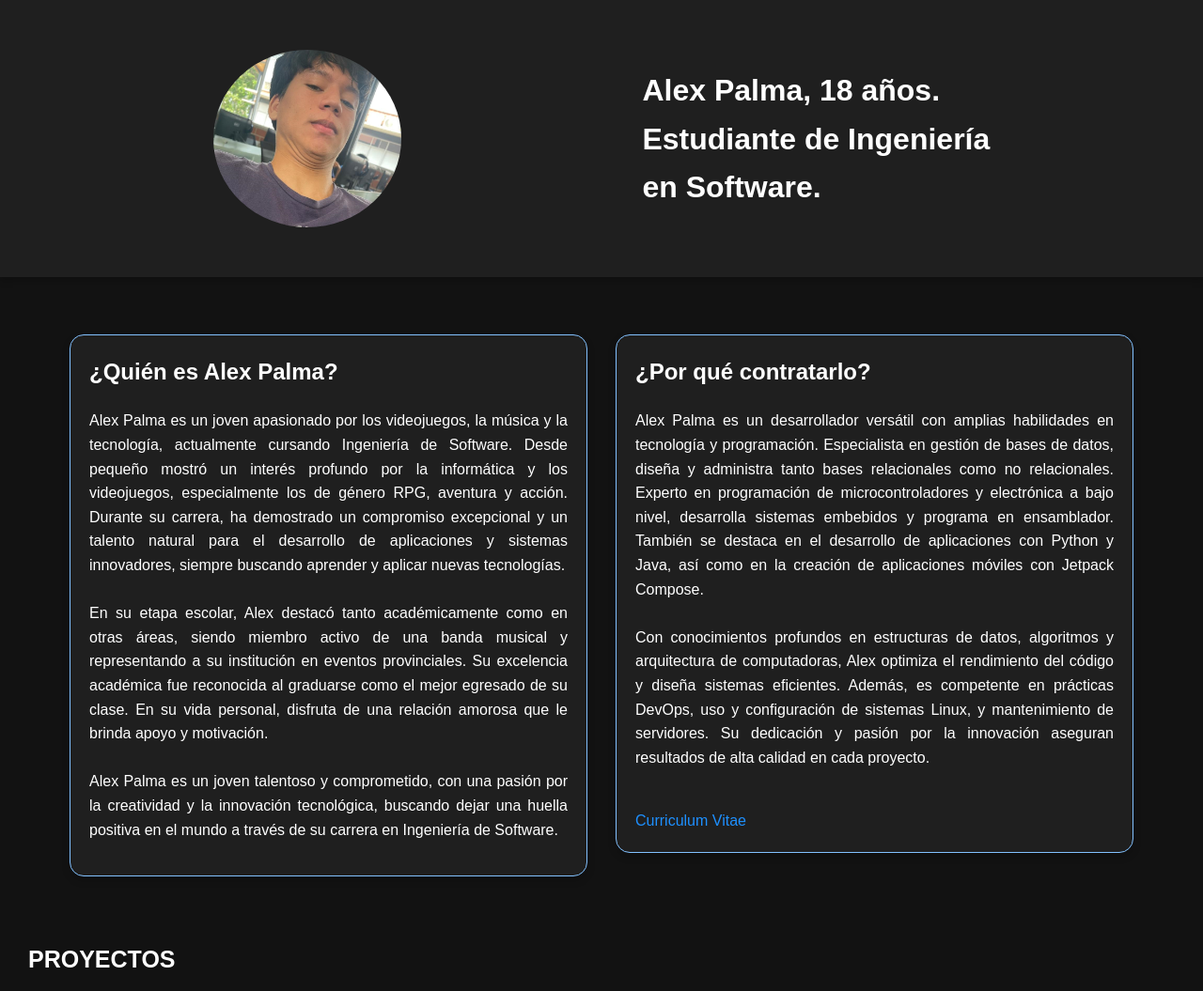
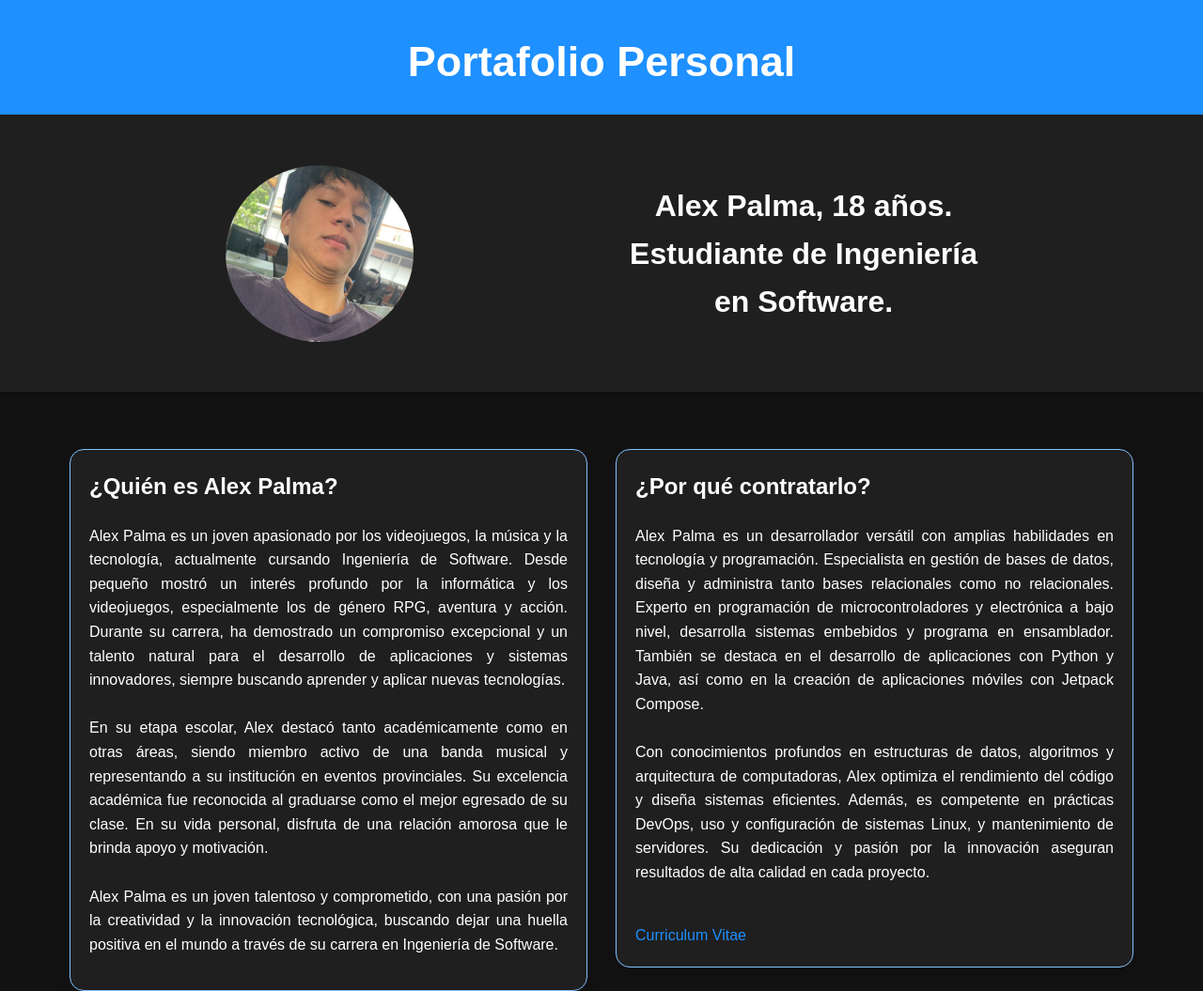
Before and after one commit to CappCat/pruebapagina, a plain HTML site: page docs/index.html in a window 1280 px wide. Shown: the top 1055 px of the page at 94% size. Drawn offline with Linux system fonts and the light colour scheme; a script that the page names is missing.

Commit message:
Finalizado todo, agregado cierto soporte de movil

```diff
--- a/docs/index.html
+++ b/docs/index.html
@@ -8,13 +8,18 @@
 </head>
 <body>
     <header class="header">
-        <p>                        </p>
-        <img src="imagenes/imagen1.jpg" alt="Descripción de la imagen" class="header-image">
-        <h1>Alex Palma, 18 años.<br>
+        <div class="header-title">
+            <h1 class="titulogrande">Portafolio Personal</h1>
+        </div>
+        <div class="header-content">
+            <p>                        </p>
+            <img src="imagenes/imagen1.jpg" alt="Descripción de la imagen" class="header-image">
+            <h1>Alex Palma, 18 años.<br>
             Estudiante de Ingeniería<br>
             en Software.
-        </h1>
-        <p>                        </p>
+            </h1>
+            <p>                        </p>
+        </div>
     </header>
     <!--
 <div class="container">
--- a/docs/styles.css
+++ b/docs/styles.css
@@ -2,8 +2,8 @@
 * {
 
     box-sizing: border-box;
+    flex-wrap: wrap;
 }
-
 
 body {
     background-color: #121212;
@@ -16,21 +16,29 @@ body {
 
 .header {
     display: flex;
-    justify-content: space-between;
+    flex-direction: column;
     align-items: center;
-    padding: 50px;
+    text-align: center;
+    padding-top: 0px;
+    padding-bottom: 50px;
     background-color: #1f1f1f;
     box-shadow: 0 4px 8px rgba(0, 0, 0, 0.2);
 }
 
 .header-content {
     display: flex;
+    flex-direction: row;
     align-items: center;
+    padding-top: 50px;
+    padding-left: 50px;
+    padding-right: 50px;
+    width: 100%;
+    justify-content: space-between;
 }
 
 .header-image {
     max-width: 200px;
-    margin-right: 80px;
+    margin-right: 40px;
     border-radius: 50%;
 }
 
@@ -225,3 +233,15 @@ footer {
 a:hover {
     background-color: #0056b3;
 }
+
+.titulogrande {
+    color: #ffffff;
+    margin-bottom: 20px;
+    font-size: 45px;
+}
+
+.header-title {
+    background-color: #1e90ff;
+    width: 100%;
+    padding: 0px;
+}
```
